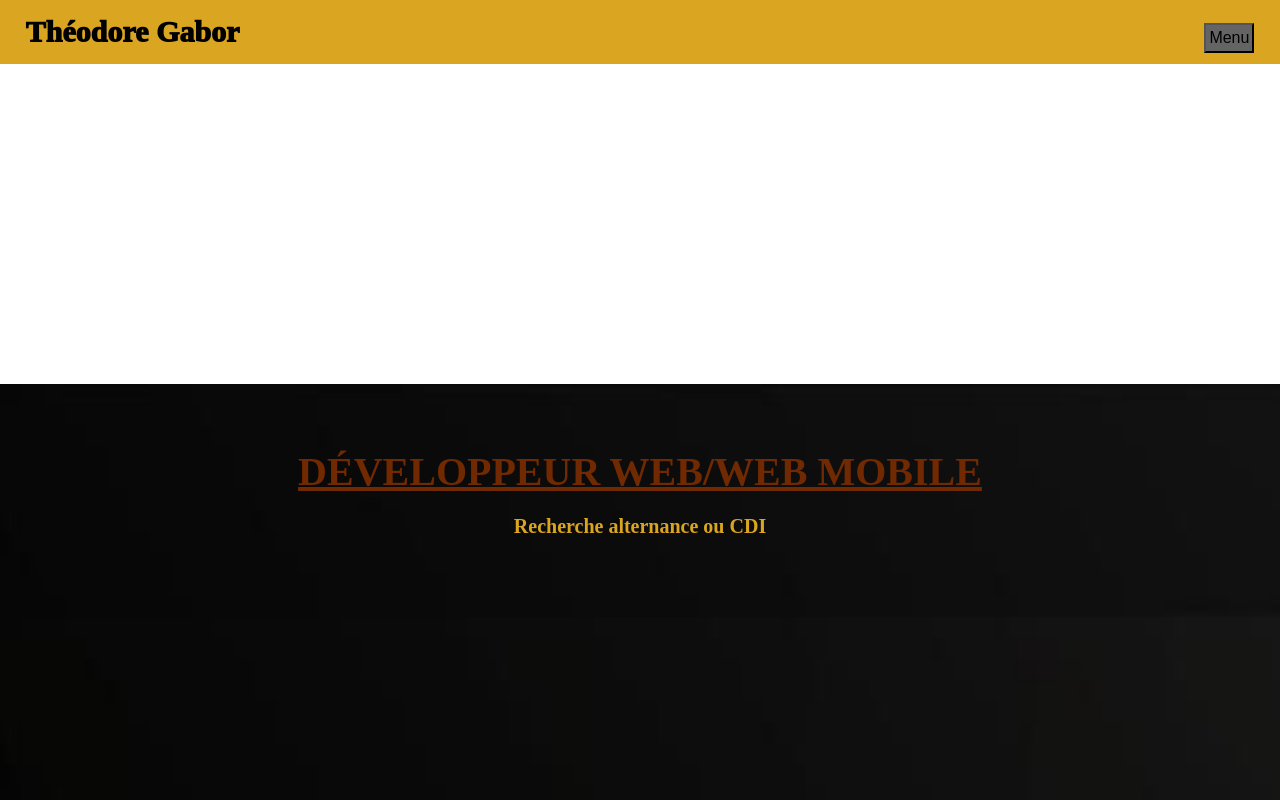
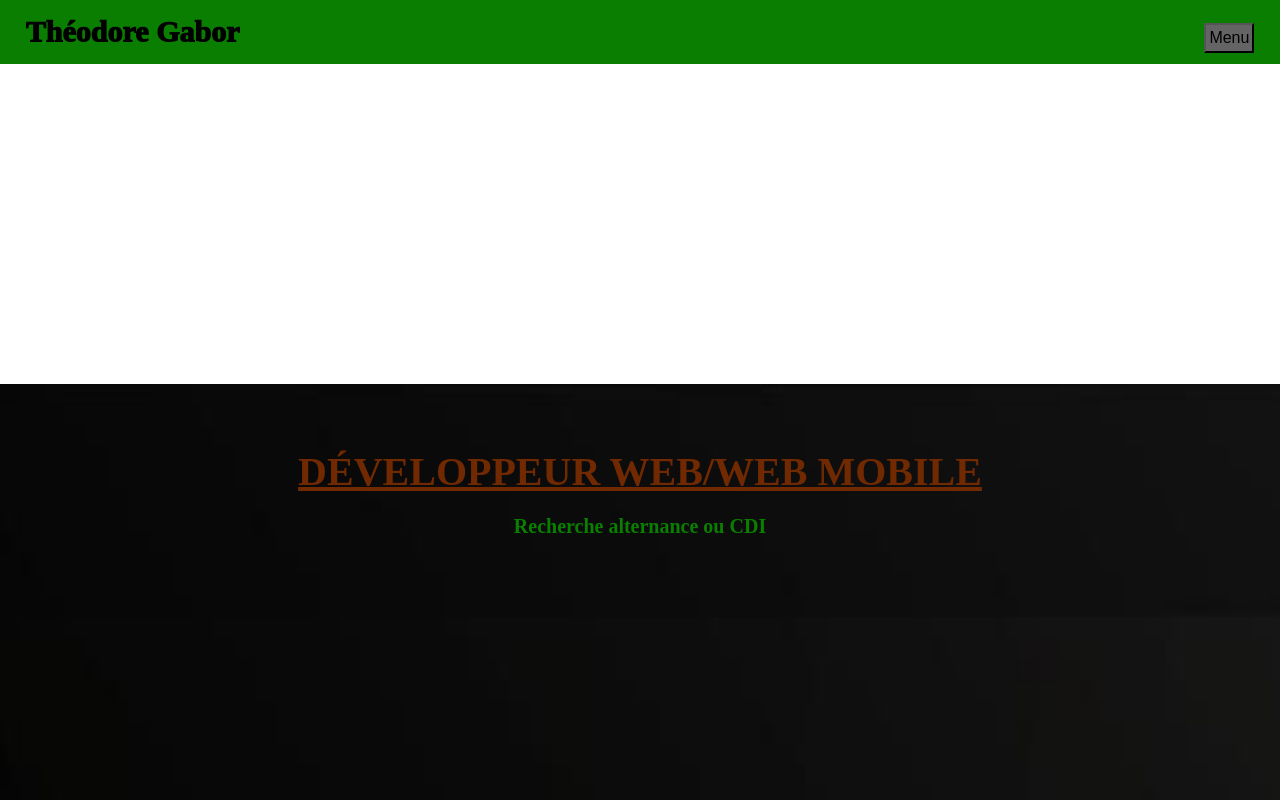
Before and after one commit to tgabor1/Portfolio-CSS, a plain HTML site: page index.html in a window 1280 px wide. Shown: the top 800 px of the page. Drawn offline with Linux system fonts and the light colour scheme.

Commit message:
modif code

```diff
--- a/style.css
+++ b/style.css
@@ -12,7 +12,7 @@
 header {
     display: flex;
     justify-content: space-between;
-    background-color: goldenrod;
+    background-color: rgb(10, 126, 0);
     padding-top: 15px;
     padding-left: 2%;
     padding-right: 2%;
@@ -56,7 +56,7 @@ main {
 .dev h2 {
     font-size: 20px;
     text-align: center;
-    color: goldenrod;
+    color: rgb(10, 126, 0);
 }
 
 h1 {
```
